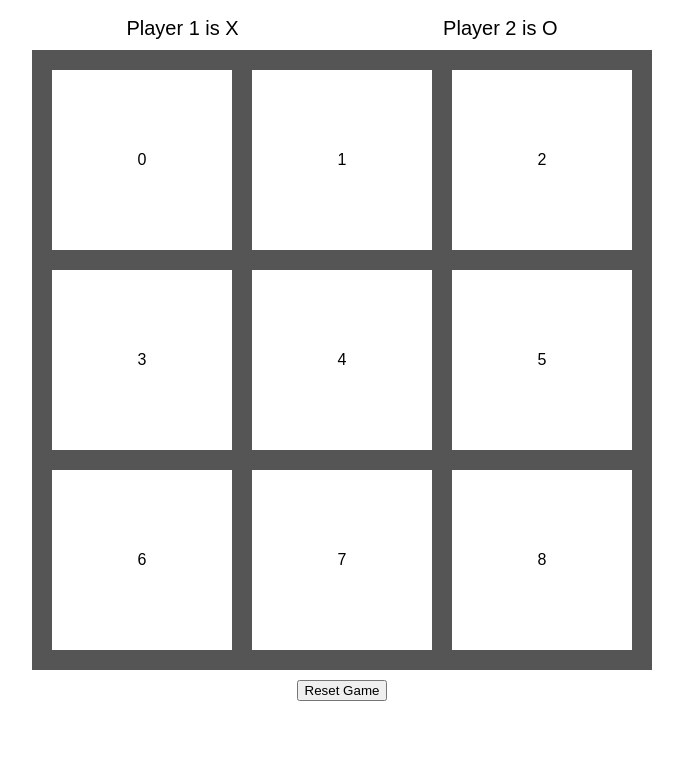
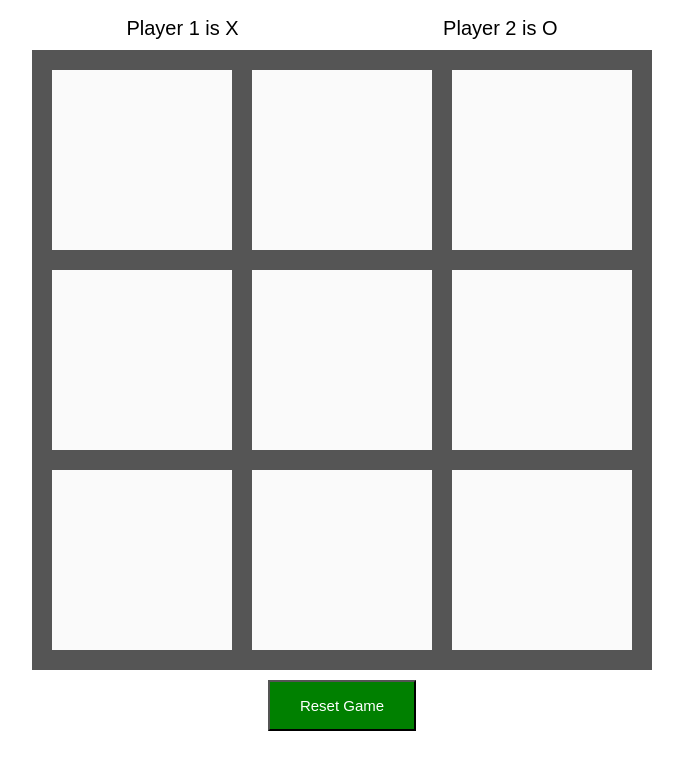
Before and after one commit to mikeyvsaul/Tic-Tac-Toe-Lab, a plain HTML site: page index.html in a window 1280 px wide. Shown: the part 59-816 px from the top of the page, without its empty margins (298-981 px from the left). Drawn offline with Linux system fonts and the light colour scheme.

Commit message:
Working board

```diff
--- a/CSS/main.css
+++ b/CSS/main.css
@@ -41,4 +41,13 @@ https://codepen.io/chrisoncode/pen/bYmpxw */
   align-items: center;
   justify-content: center;
   color: black;
+  font-size: 20vmax;
 }
+
+button {
+  background-color: green;
+  color: white;
+  display: inline-block;
+  font-size: 15px;
+  padding: 15px 30px;
+}
--- a/JS/main.js
+++ b/JS/main.js
@@ -1,8 +1,8 @@
 /*----- constants -----*/
 const actions = {
-  '1' :  'red',
-  '-1' : 'blue',
-  null : 'white'
+  '1' :  '<p style="color:red;">X</p>',
+  '-1' : '<p style="color:blue;">O</p>',
+  null : ''
 };
 
 const winningCombos = [
@@ -33,14 +33,28 @@ document.querySelector('button').addEventListener('click', init);
 
 init();
 
-function clickSquare() {
-  console.log('test');
-}
+function clickSquare(evt) {
+  const idx = parseInt(evt.target.id.replace('box', ''));
+  if (boardArr[idx]) return;
+  if (winner !== null) return;
+  boardArr[idx] = turn;
+  turn *= -1;
+  render();
+};
+
+function findWinner() {
+  for(i = 0; i < winningCombos.length; i++) {
+
+  }
+};
 
 function render() {
   boardArr.forEach((square, idx) => {
-    squares[idx].style.background = actions[square];
+    squares[idx].innerHTML = actions[square];
   });
+  if (winner !== null) {
+    playerX.innerHTML = `Player ${action[turn]}'s Turn`;
+  }
 };
 
 function init() {
--- a/index.html
+++ b/index.html
@@ -15,15 +15,15 @@
             <li id="msg2">Player 2 is O</li>
         </ul>
         <section class="board">
-            <div class="box" id="box0">0</div>
-            <div class="box" id="box1">1</div>
-            <div class="box" id="box2">2</div>
-            <div class="box" id="box3">3</div>
-            <div class="box" id="box4">4</div>
-            <div class="box" id="box5">5</div>
-            <div class="box" id="box6">6</div>
-            <div class="box" id="box7">7</div>
-            <div class="box" id="box8">8</div>
+            <div class="box" id="box0"></div>
+            <div class="box" id="box1"></div>
+            <div class="box" id="box2"></div>
+            <div class="box" id="box3"></div>
+            <div class="box" id="box4"></div>
+            <div class="box" id="box5"></div>
+            <div class="box" id="box6"></div>
+            <div class="box" id="box7"></div>
+            <div class="box" id="box8"></div>
         </section>
         <button class="button">Reset Game</button>
     </main>
```
